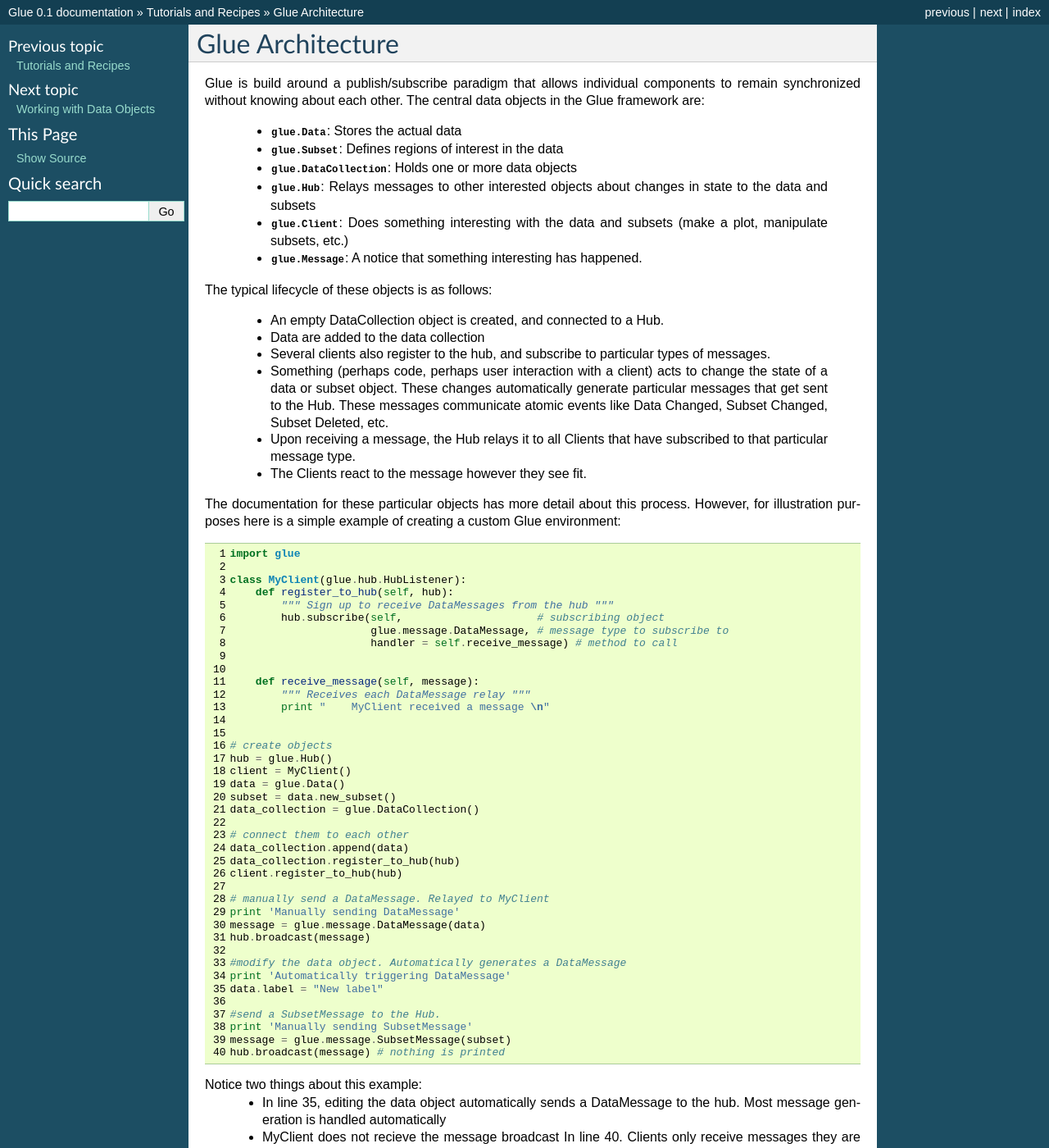
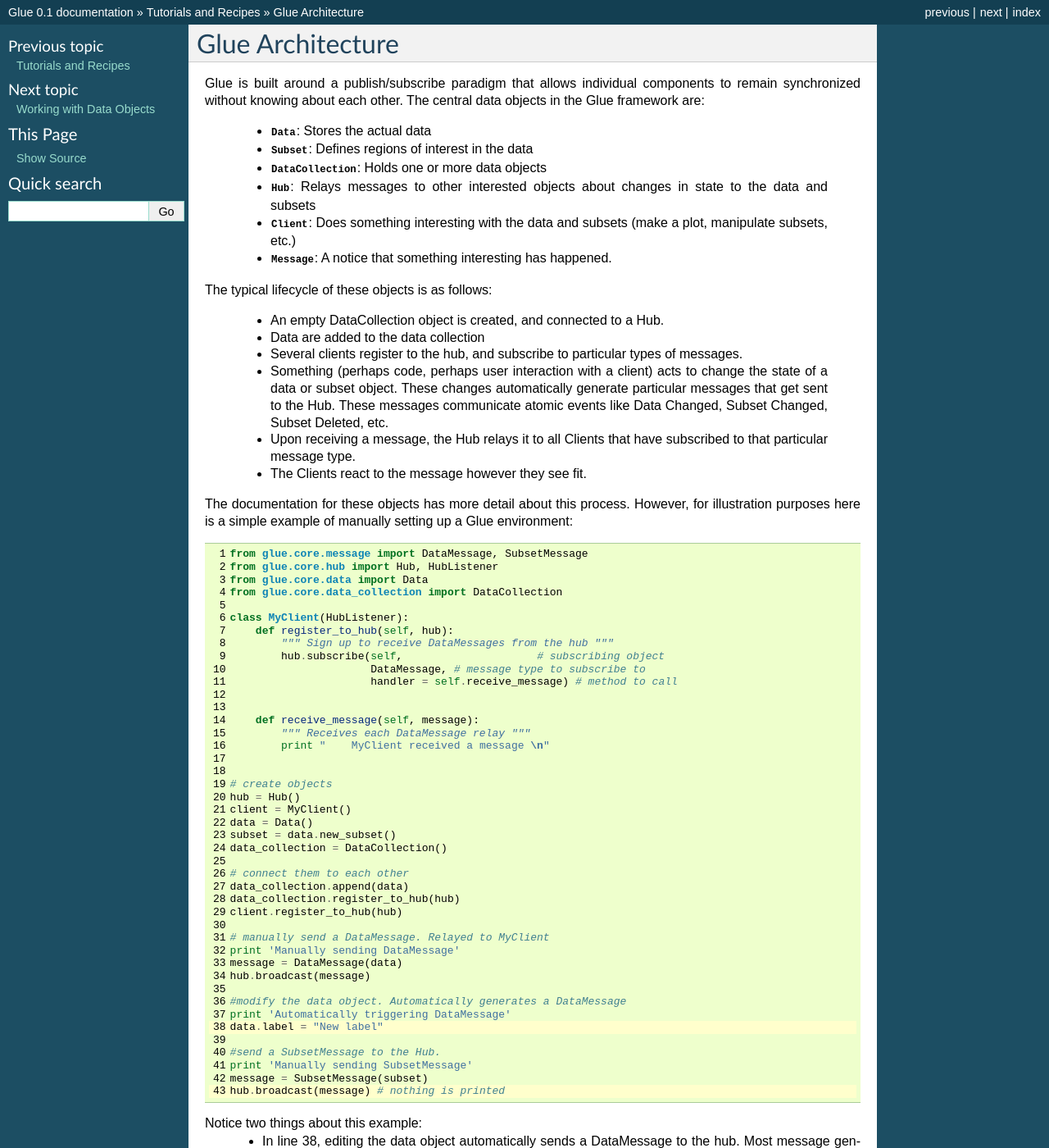
Before and after one commit to glue-viz/glue, a Sphinx documentation site: the page built from doc/architecture.rst, in a window 1280 px wide and 1400 px high. Shown: the whole window at 82% size. Built offline with Sphinx 7.4.7, drawn with Linux system fonts in a browser that asks for light colours; some of the changed text lies outside the part shown.

Commit message:
fixing paths for new import structure

```diff
--- a/doc/architecture.rst
+++ b/doc/architecture.rst
@@ -1,31 +1,45 @@
 Glue Architecture
 =================
 
-Glue is build around a publish/subscribe paradigm that allows
+.. currentmodule:: glue.core
+
+Glue is built around a publish/subscribe paradigm that allows
 individual components to remain synchronized without knowing about
 each other. The central data objects in the Glue framework are:
 
- * :class:`glue.Data`: Stores the actual data
- * :class:`glue.Subset`: Defines regions of interest in the data
- * :class:`glue.DataCollection`: Holds one or more data objects
- * :class:`glue.Hub`: Relays messages to other interested objects about changes in state to the data and subsets
- * :class:`glue.Client`: Does something interesting with the data and subsets (make a plot, manipulate subsets, etc.)
- * :class:`glue.Message`: A notice that something interesting has happened.
+ * :class:`~data.Data`: Stores the actual data
+ * :class:`~subset.Subset`: Defines regions of interest in the data
+ * :class:`~data_collection.DataCollection`: Holds one or more data objects
+ * :class:`~hub.Hub`: Relays messages to other interested objects about changes in state to the data and subsets
+ * :class:`~client.Client`: Does something interesting with the data and subsets (make a plot, manipulate subsets, etc.)
+ * :class:`~message.Message`: A notice that something interesting has happened.
 
 The typical lifecycle of these objects is as follows:
 
  * An empty DataCollection object is created, and connected to a Hub.
  * Data are added to the data collection
- * Several clients also register to the hub, and subscribe to particular types of messages.
- * Something (perhaps code, perhaps user interaction with a client) acts to change the state of a data or subset object. These changes automatically generate particular messages that get sent to the Hub. These messages communicate atomic events like Data Changed, Subset Changed, Subset Deleted, etc.
- * Upon receiving a message, the Hub relays it to all Clients that have subscribed to that particular message type.
+ * Several clients register to the hub, and subscribe to particular
+   types of messages.
+ * Something (perhaps code, perhaps user interaction with a client)
+   acts to change the state of a data or subset object. These changes
+   automatically generate particular messages that get sent to the
+   Hub. These messages communicate atomic events like Data Changed,
+   Subset Changed, Subset Deleted, etc.
+ * Upon receiving a message, the Hub relays it to all Clients that
+   have subscribed to that particular message type.
  * The Clients react to the message however they see fit.
 
-The documentation for these particular objects has more detail about this process. However, for illustration purposes here is a simple example of creating a custom Glue environment:
+The documentation for these objects has more detail about
+this process. However, for illustration purposes here is a simple
+example of manually setting up a Glue environment:
 
 .. literalinclude:: simple_glue.py
+   :emphasize-lines: 38, 43
    :linenos:
 
 Notice two things about this example:
- * In line 35, editing the data object automatically sends a DataMessage to the hub. Most message generation is handled automatically
- * MyClient does not recieve the message broadcast In line 40. Clients only receive messages they are subscribed to.
+ * In line 38, editing the data object automatically sends a
+   DataMessage to the hub. Most message generation is handled
+   automatically
+ * MyClient does not recieve the message broadcast In line 43. Clients
+   only receive messages they are subscribed to.
--- a/doc/simple_glue.py
+++ b/doc/simple_glue.py
@@ -1,10 +1,13 @@
-import glue
+from glue.core.message import DataMessage, SubsetMessage
+from glue.core.hub import Hub, HubListener
+from glue.core.data import Data
+from glue.core.data_collection import DataCollection
 
-class MyClient(glue.hub.HubListener):
+class MyClient(HubListener):
     def register_to_hub(self, hub):
         """ Sign up to receive DataMessages from the hub """
         hub.subscribe(self,                     # subscribing object
-                      glue.message.DataMessage, # message type to subscribe to
+                      DataMessage, # message type to subscribe to
                       handler = self.receive_message) # method to call
 
 
@@ -14,11 +17,11 @@ class MyClient(glue.hub.HubListener):
 
 
 # create objects
-hub = glue.Hub()
+hub = Hub()
 client = MyClient()
-data = glue.Data()
+data = Data()
 subset = data.new_subset()
-data_collection = glue.DataCollection()
+data_collection = DataCollection()
 
 # connect them to each other
 data_collection.append(data)
@@ -27,7 +30,7 @@ client.register_to_hub(hub)
 
 # manually send a DataMessage. Relayed to MyClient
 print 'Manually sending DataMessage'
-message = glue.message.DataMessage(data)
+message = DataMessage(data)
 hub.broadcast(message)
 
 #modify the data object. Automatically generates a DataMessage
@@ -36,5 +39,5 @@ data.label = "New label"
 
 #send a SubsetMessage to the Hub.
 print 'Manually sending SubsetMessage'
-message = glue.message.SubsetMessage(subset)
+message = SubsetMessage(subset)
 hub.broadcast(message) # nothing is printed
```
